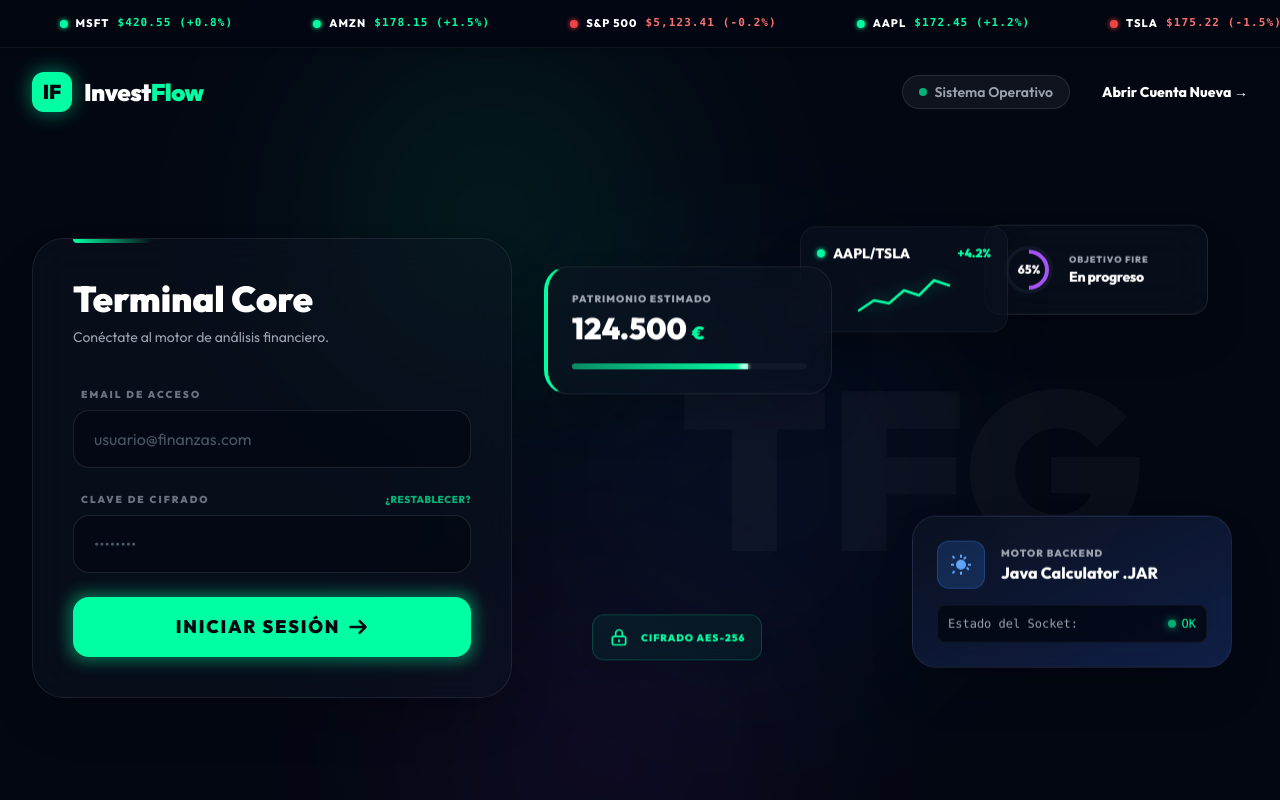
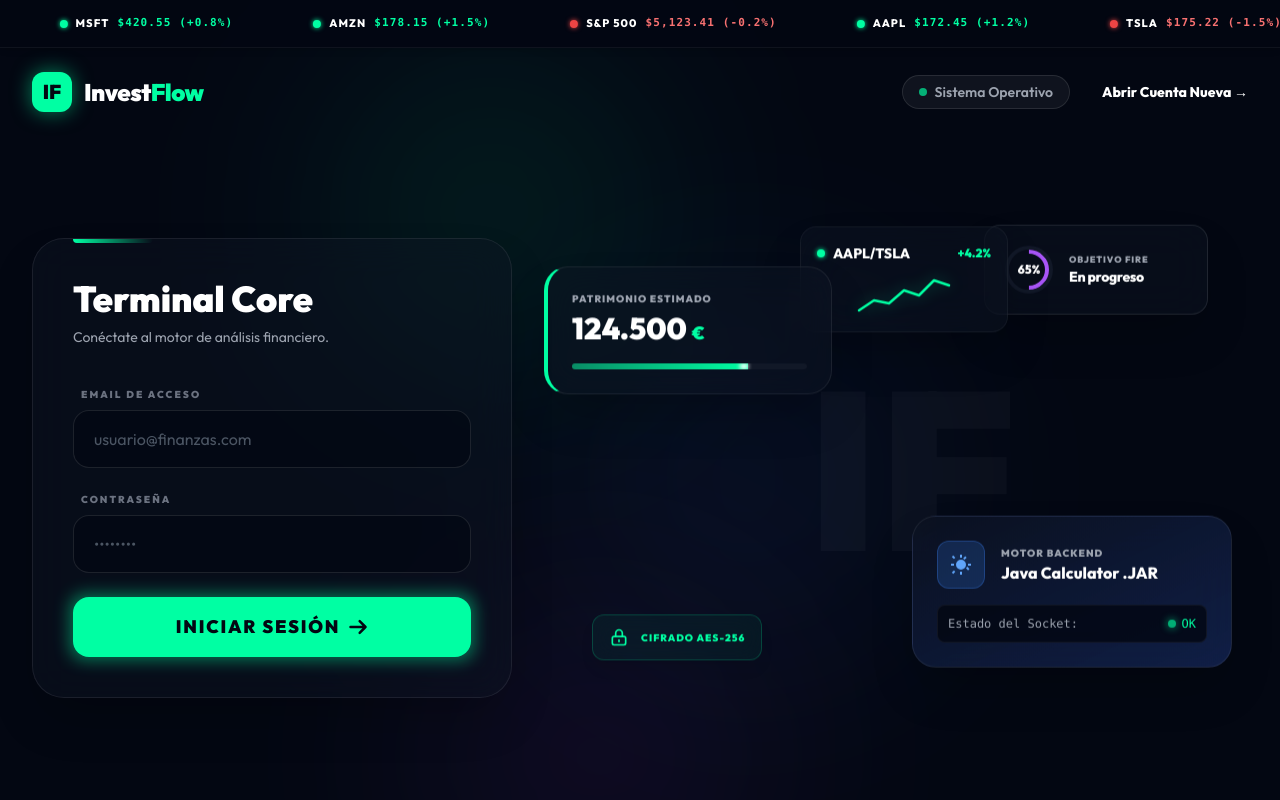
Before and after one commit to DaniCaste07/FinanzasAPP, a PHP site: page / in a window 1280 px wide. Run offline with PHP 8.4, Linux system fonts and the light colour scheme; some libraries are stand-ins or nearby versions.

Commit message:
Add files via upload

```diff
--- a/index.php
+++ b/index.php
@@ -175,8 +175,7 @@ if ($_SERVER["REQUEST_METHOD"] == "POST" && isset($_POST['login_btn'])) {
 
                         <div>
                             <div class="flex justify-between items-center ml-2 mb-2">
-                                <label class="text-[10px] font-black text-gray-500 uppercase tracking-[0.2em]">Clave de Cifrado</label>
-                                <a href="#" class="text-[10px] text-brand/70 hover:text-brand uppercase font-bold tracking-wider">¿Restablecer?</a>
+                                <label class="text-[10px] font-black text-gray-500 uppercase tracking-[0.2em]">Contraseña</label>
                             </div>
                             <input type="password" name="password" required
                                    class="input-field w-full px-5 py-4 rounded-2xl text-white outline-none placeholder-gray-600 font-medium"
@@ -198,7 +197,7 @@ if ($_SERVER["REQUEST_METHOD"] == "POST" && isset($_POST['login_btn'])) {
             <div class="hidden lg:flex w-7/12 relative h-full min-h-[500px] items-center justify-center">
 
                 <div class="text-center absolute z-0 opacity-[0.03] pointer-events-none">
-                    <h2 class="text-[14rem] font-black leading-none">TFG</h2>
+                    <h2 class="text-[14rem] font-black leading-none">IF</h2>
                 </div>
 
                 <div class="absolute z-30 glass-panel p-6 rounded-3xl w-72 animate-float -left-8 top-[10%] border-l-4 border-l-brand shadow-2xl">
```
